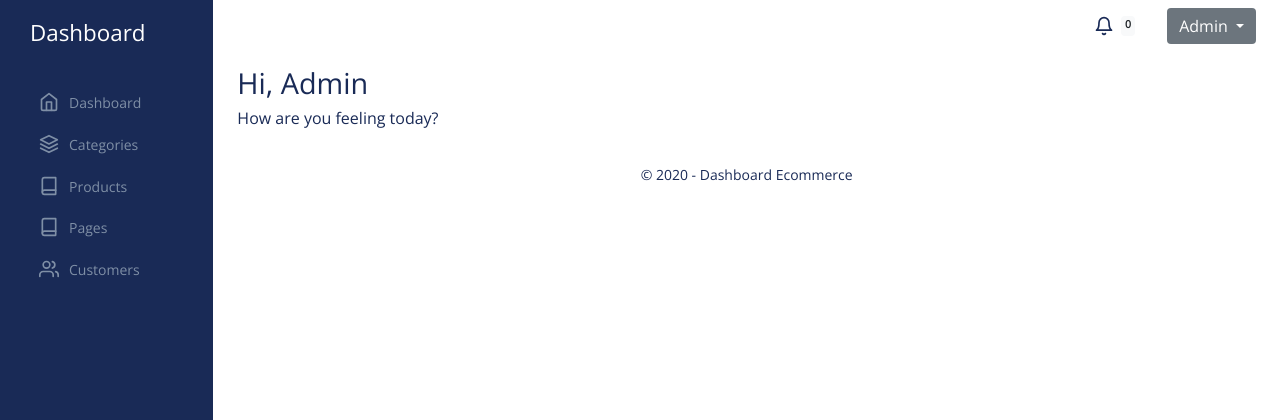
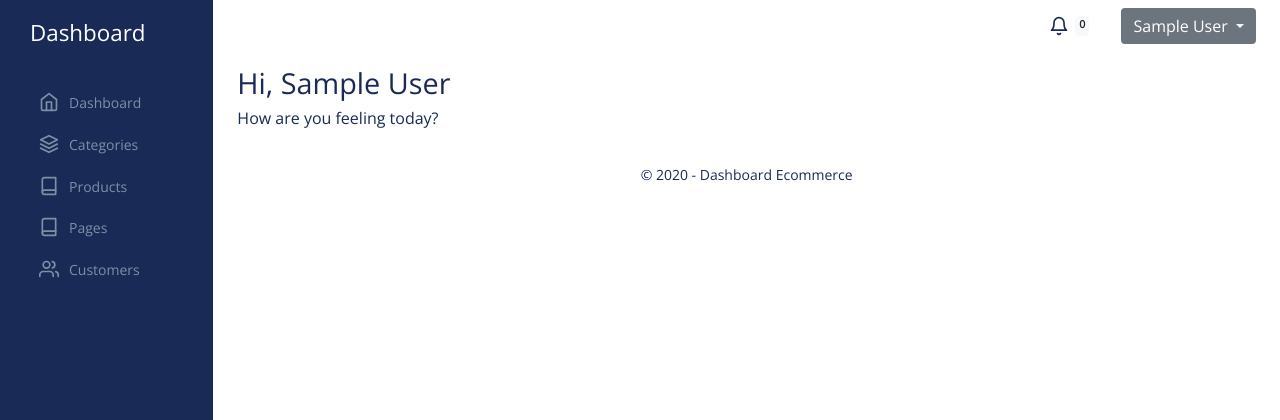
Before and after one commit to samuelgallo/ecommerce-dashboard, a Node server app: page /dashboard in a window 1280 px wide. Shown: the top 420 px of the page. Run offline with Node 20, Linux system fonts and the light colour scheme; the visitor is signed in with stand-in values (Sample User, id 1); data comes from the database, SQL or seed files in the repository; some libraries are stand-ins or nearby versions.

Commit message:
global user name

```diff
--- a/controllers/LoginController.js
+++ b/controllers/LoginController.js
@@ -28,6 +28,7 @@ exports.auth = async (req, res, next) => {
             }
             // setting session
             req.session.user = user
+            res.locals.user = user
             res.redirect('/dashboard')
           }
         })
--- a/index.js
+++ b/index.js
@@ -38,7 +38,7 @@ app.disable('x-powered-by')
 
 // Routes
 app.use('/', require('./routes/index'))
-app.use('/dashboard', require('./routes/dashboard'))
+app.use('/dashboard', auth, require('./routes/dashboard'))
 app.use('/login', require('./routes/login'))
 app.use('/logout', require('./routes/logout'))
 app.use('/register', require('./routes/register'))
--- a/views/index.ejs
+++ b/views/index.ejs
@@ -10,7 +10,7 @@
       <div class="row">
         <div class="col-12">
           <div class="welcome">
-            <h1>Hi, Admin</h1>
+            <h1>Hi, <%- user.name %></h1>
             <span>How are you feeling today?</span>
           </div>
         </div>
--- a/views/partials/header.ejs
+++ b/views/partials/header.ejs
@@ -15,7 +15,7 @@
     <div class="header-actions d-flex align-self-center">
       <div class="dropdown ">
         <button class="btn btn-secondary dropdown-toggle" type="button" id="dropdownMenuButton" data-toggle="dropdown" aria-haspopup="true" aria-expanded="false">
-          Admin
+          <%- user.name %>
         </button>
         <div class="dropdown-menu dropdown-menu-right" aria-labelledby="dropdownMenuButton">
           <a class="dropdown-item" href="#">My Account</a>
```
